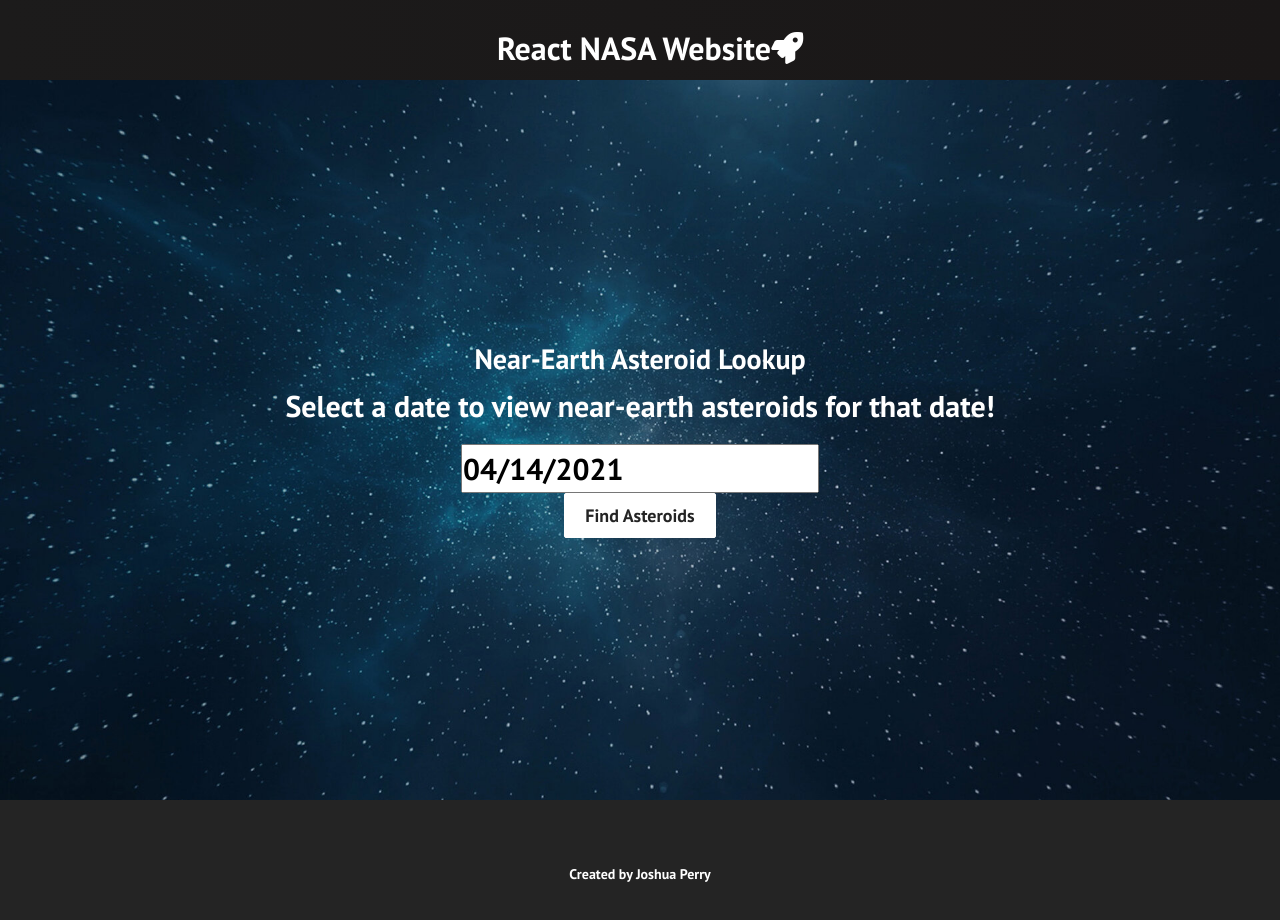
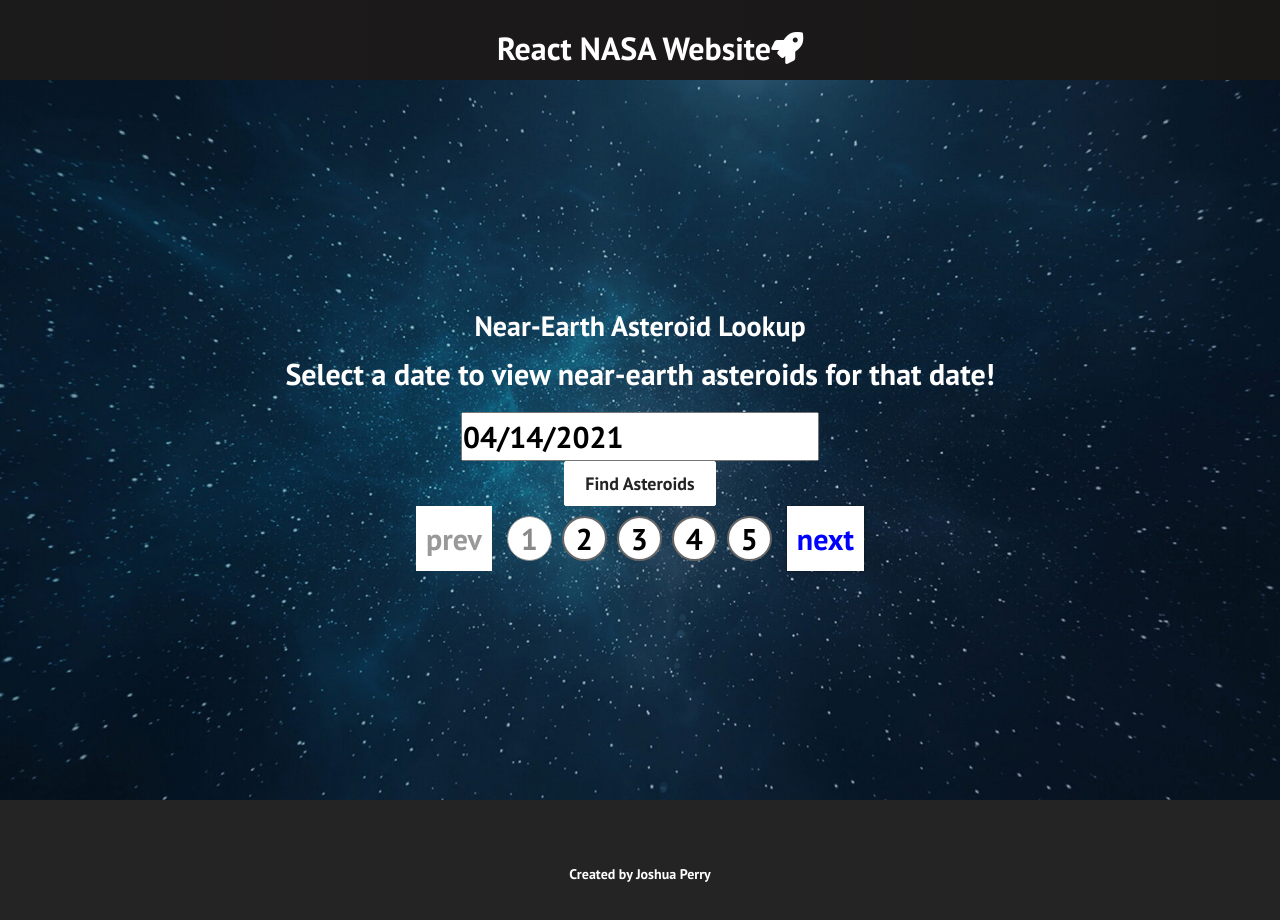
Before and after one commit to jperry45/react-website-youtube, a React (Create React App) app: page /asteroid in a window 1280 px wide. Shown: the top 920 px of the page. Built offline with nearby package versions, Linux system fonts and the light colour scheme; the HTML template or start-up script is replaced by a standard one.

Commit message:
Implement pagination and improve NEA UI

```diff
--- a/src/components/APODSection.js
+++ b/src/components/APODSection.js
@@ -1,5 +1,4 @@
 import React, { useState } from 'react';
-import '../App.css';
 import './APODSection.css';
 import APODSubSection from './APODSubSection';
 import DatePicker from "react-datepicker";
--- a/src/components/NEASubSection.css
+++ b/src/components/NEASubSection.css
@@ -3,13 +3,14 @@
 }
 
 .options:link {
-  color: red;
+  color: white;
 }
 
 .options:visited {
-  color: black;
+  color: white;
 }
 
 .options {
 	overflow:hidden;
+	margin: 10px;
 }
--- a/src/components/NEASubSection.js
+++ b/src/components/NEASubSection.js
@@ -2,6 +2,7 @@ import React, { useState } from 'react';
 import $ from 'jquery';
 import './NEASubSection.css';
 import { Button } from './Button';
+import Pagination from './Pagination';
 
 export default class NEASubSection extends React.Component {
 	constructor(props) {
@@ -11,15 +12,27 @@ export default class NEASubSection extends React.Component {
 		}
 	}
 
+	asteroid(data) {
+		return (
+		  <a className="options" href={data.data.nasa_jpl_url}>
+		  Name: {data.data.name}  Distance: {data.data.close_approach_data[0].miss_distance.astronomical}AU from Earth</a>
+		);
+	}
+
 
 	render() {
-		const listItems = this.state.asteroids.slice(0,5).map((d) => <a className="options" href={d.nasa_jpl_url}>{d.name}</a>);
 		return (
 			<>
 			  <Button onClick={this.fetch.bind(this)}>
 			  	Find Asteroids
 			  </Button>
-			  {listItems}
+			  <Pagination
+			    data={this.state.asteroids}
+			    RenderComponent={this.asteroid}
+			    title="Posts"
+			    pageLimit={5}
+			    dataLimit={5}
+			  />
 			</>
 		);
 	}
--- /dev/null
+++ b/src/components/Pagination.css
@@ -0,0 +1,48 @@
+.pagination {
+  display: flex;
+  align-items: center;
+  justify-content: center;
+}
+
+.paginationItem {
+  background: #fff;
+  border: 2px solid #666;
+  padding: 10px 15px;
+  border-radius: 50%;
+  height: 45px;
+  width: 45px;
+  position: relative;
+  margin: 0 5px;
+  cursor: pointer;
+}
+
+.paginationItem span {
+  position: absolute;
+  top: 50%;
+  left: 50%;
+  transform: translate(-50%, -50%);
+}
+
+.prev,
+.next {
+  background: #fff;
+  border: none;
+  padding: 10px;
+  color: blue;
+  box-shadow: 0 0 3px rgba(0, 0, 0, 0.4);
+  margin: 0 10px;
+  cursor: pointer;
+}
+
+.paginationItem.active {
+  border: 1px solid #888;
+  color: #888;
+  pointer-events: none;
+}
+
+.prev.disabled,
+.next.disabled {
+  pointer-events: none;
+  box-shadow: none;
+  color: #999;
+}
--- /dev/null
+++ b/src/components/Pagination.js
@@ -0,0 +1,63 @@
+import React, { useState } from 'react';
+import './Pagination.css';
+
+function Pagination({ data, RenderComponent, title, pageLimit, dataLimit }) {
+  const [pages] = useState(Math.round(data.length / dataLimit));
+  const [currentPage, setCurrentPage] = useState(1);
+
+  function goToNextPage() {
+  	setCurrentPage((page) => page + 1);
+  }
+
+  function goToPreviousPage() {
+  	setCurrentPage((page) => page - 1);
+  }
+
+  function changePage(event) {
+  	const pageNumber = Number(event.target.textContent);
+  	setCurrentPage(pageNumber);
+  }
+
+  const getPaginatedData = () => {
+  	const startIndex = currentPage * dataLimit - dataLimit;
+  	const endIndex = startIndex + dataLimit;
+  	return data.slice(startIndex, endIndex);
+  };
+
+  const getPaginationGroup = () => {
+  	let start = Math.floor((currentPage - 1) / pageLimit) * pageLimit;
+  	return new Array(pageLimit).fill().map((_, idx) => start + idx + 1);
+  };
+
+  return (
+    <>
+      {getPaginatedData().map((d, idx) => (
+      	<RenderComponent key={idx} data={d} />
+      ))}
+      <div className="pagination">
+        <button onClick={goToPreviousPage}
+          className={`prev ${currentPage === 1 ? 'disabled' : ''}`}
+        >
+        prev
+        </button>
+        {getPaginationGroup().map((item, index) => (
+          <button
+            key={index}
+            onClick={changePage}
+            className={`paginationItem ${currentPage === item ? 'active' : null}`}
+          >
+            <span>{item}</span>
+          </button>
+        ))}
+        <button
+          onClick={goToNextPage}
+          className={`next ${currentPage === pages ? 'disabled' : ''}`}
+        >
+          next
+        </button>
+      </div>
+    </>
+  );
+}
+
+export default Pagination;
```
Also changed, not shown: 2 other files (tests, documents, lock files or other folders).
